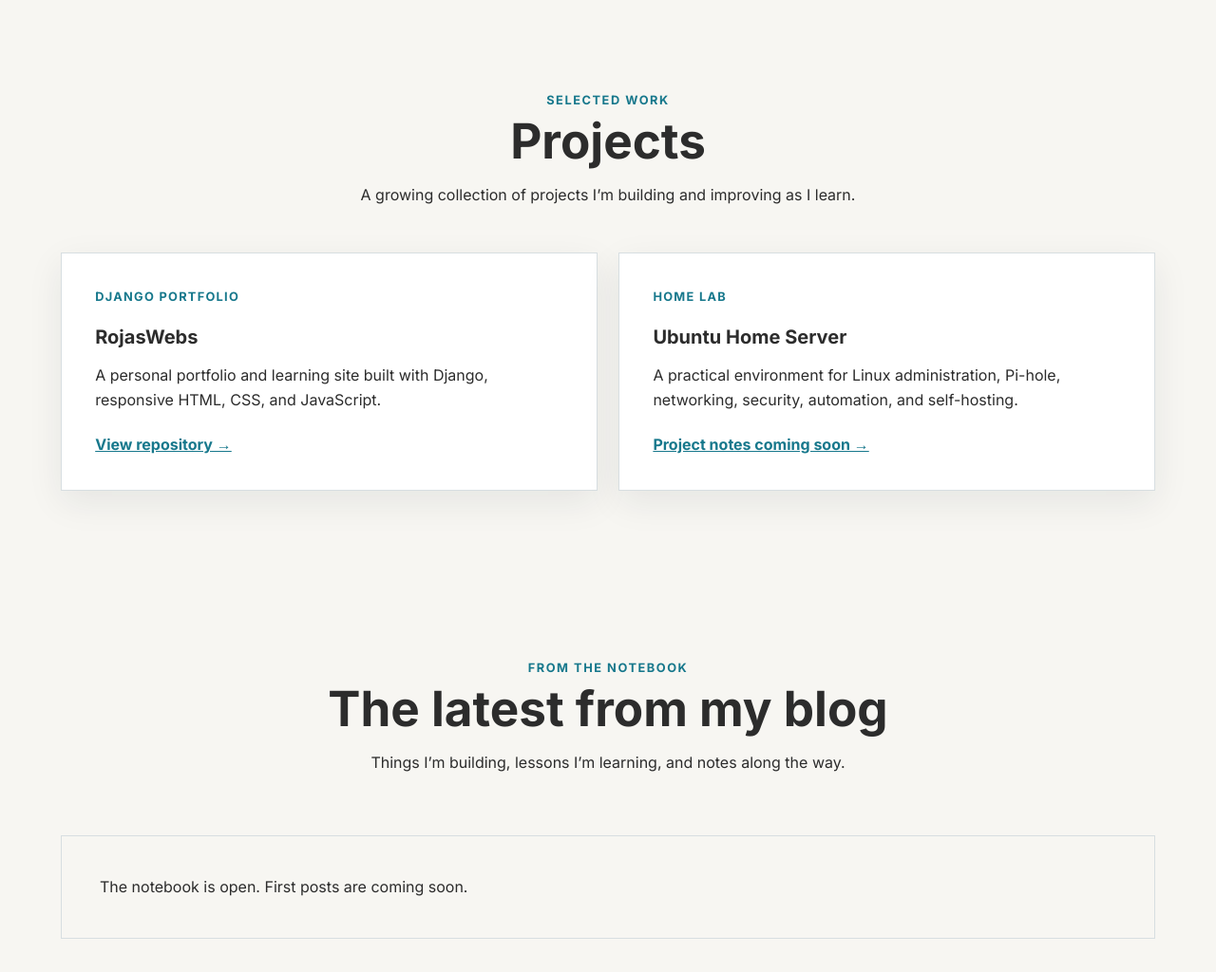
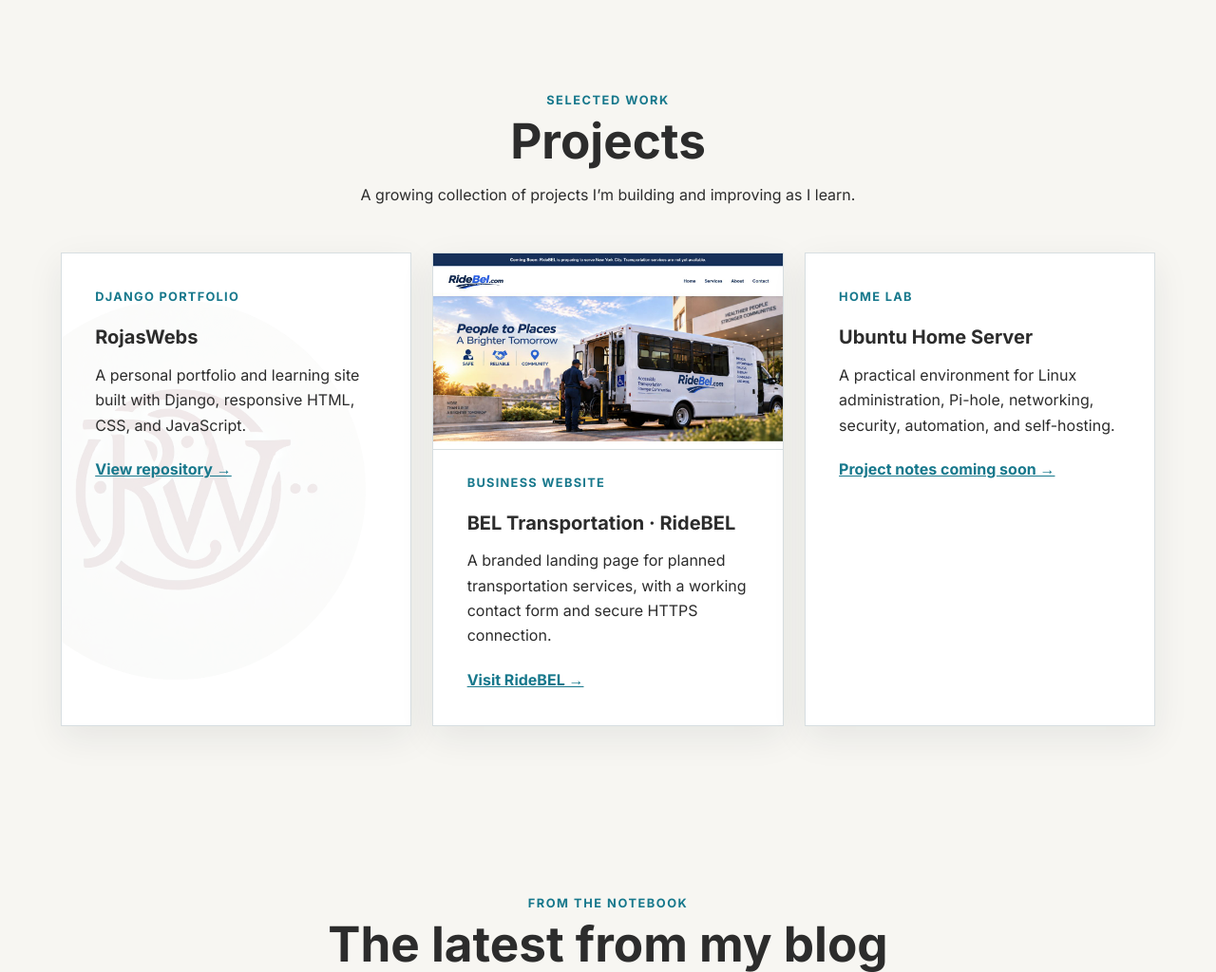
Before and after one commit to RojasWebs/rojaswebs-django-2026, a Django app: page / in a window 1280 px wide. Shown: the part 1784-2808 px from the top of the page at 95% size. Run offline with Django 5.2, Linux system fonts and the light colour scheme; data that the repository does not hold is empty; some web fonts are replaced.

Commit message:
Showcase RideBEL and add RojasWebs project watermark

```diff
--- a/website/static/website/css/style.css
+++ b/website/static/website/css/style.css
@@ -347,11 +347,41 @@ h2 {
 }
 
 .project-grid {
-    grid-template-columns: repeat(2, minmax(0, 1fr));
+    grid-template-columns: repeat(3, minmax(0, 1fr));
 }
 
 .project-card {
+    position: relative;
+    isolation: isolate;
+    overflow: hidden;
     padding: 2.2rem;
+}
+
+.project-card-rojaswebs::before {
+    content: "";
+    position: absolute;
+    z-index: -1;
+    left: -5rem;
+    top: 50%;
+    transform: translateY(-50%);
+    width: 25rem;
+    aspect-ratio: 1;
+    background: url("../images/rojaswebs-watermark-600.png") left center / contain no-repeat;
+    opacity: .09;
+    mix-blend-mode: multiply;
+    border-radius: 50%;
+    pointer-events: none;
+}
+
+.project-thumbnail {
+    display: block;
+    width: calc(100% + 4.4rem);
+    max-width: none;
+    height: auto;
+    aspect-ratio: 16 / 9;
+    object-fit: cover;
+    margin: -2.2rem -2.2rem 1.5rem;
+    border-bottom: 1px solid var(--border);
 }
 
 .project-type {
@@ -491,6 +521,8 @@ h2 {
 }
 
 @media (max-width: 960px) {
+    .project-grid { grid-template-columns: repeat(2, minmax(0, 1fr)); }
+
     .about {
         grid-template-columns: 1fr;
     }
--- a/website/templates/website/base_blog.html
+++ b/website/templates/website/base_blog.html
@@ -8,7 +8,7 @@
     <title>{% block title %}Blog | RojasWebs{% endblock %}</title>
     <link rel="alternate" type="application/rss+xml" title="RojasWebs Blog" href="{% url 'website:blog_feed' %}">
     <link rel="icon" type="image/png" href="{% static 'website/images/rw_favicon.png' %}">
-    <link rel="stylesheet" href="{% static 'website/css/style.css' %}?v=352ccc35332a">
+    <link rel="stylesheet" href="{% static 'website/css/style.css' %}?v=9fe1c481818a">
     <script src="{% static 'website/js/main.js' %}" defer></script>
 </head>
 <body>
--- a/website/templates/website/home.html
+++ b/website/templates/website/home.html
@@ -7,7 +7,7 @@
     <meta name="description" content="RojasWebs — development portfolio.">
     <title>RojasWebs | Development Portfolio</title>
     <link rel="icon" type="image/png" href="{% static 'website/images/rw_favicon.png' %}">
-    <link rel="stylesheet" href="{% static 'website/css/style.css' %}?v=352ccc35332a">
+    <link rel="stylesheet" href="{% static 'website/css/style.css' %}?v=9fe1c481818a">
     <script src="{% static 'website/js/main.js' %}" defer></script>
 </head>
 <body>
@@ -151,7 +151,7 @@
             </div>
 
             <div class="project-grid">
-                <article class="project-card">
+                <article class="project-card project-card-rojaswebs">
                     <p class="project-type">Django portfolio</p>
                     <h3>RojasWebs</h3>
                     <p>
@@ -161,6 +161,14 @@
                     <a href="https://github.com/RojasWebs/rojaswebs-django-2026" target="_blank" rel="noopener noreferrer">
                         View repository →
                     </a>
+                </article>
+
+                <article class="project-card">
+                    <img class="project-thumbnail" src="{% static 'website/images/ridebel-project-thumbnail.jpg' %}" alt="RideBEL landing page with its blue branding and accessible transportation vehicle" width="1280" height="720" loading="lazy">
+                    <p class="project-type">Business website</p>
+                    <h3>BEL Transportation · RideBEL</h3>
+                    <p>A branded landing page for planned transportation services, with a working contact form and secure HTTPS connection.</p>
+                    <a href="https://ridebel.com/" target="_blank" rel="noopener noreferrer">Visit RideBEL →</a>
                 </article>
 
                 <article class="project-card">
```
Also changed, not shown: website/static/website/images/ridebel-project-thumbnail.jpg (added).
